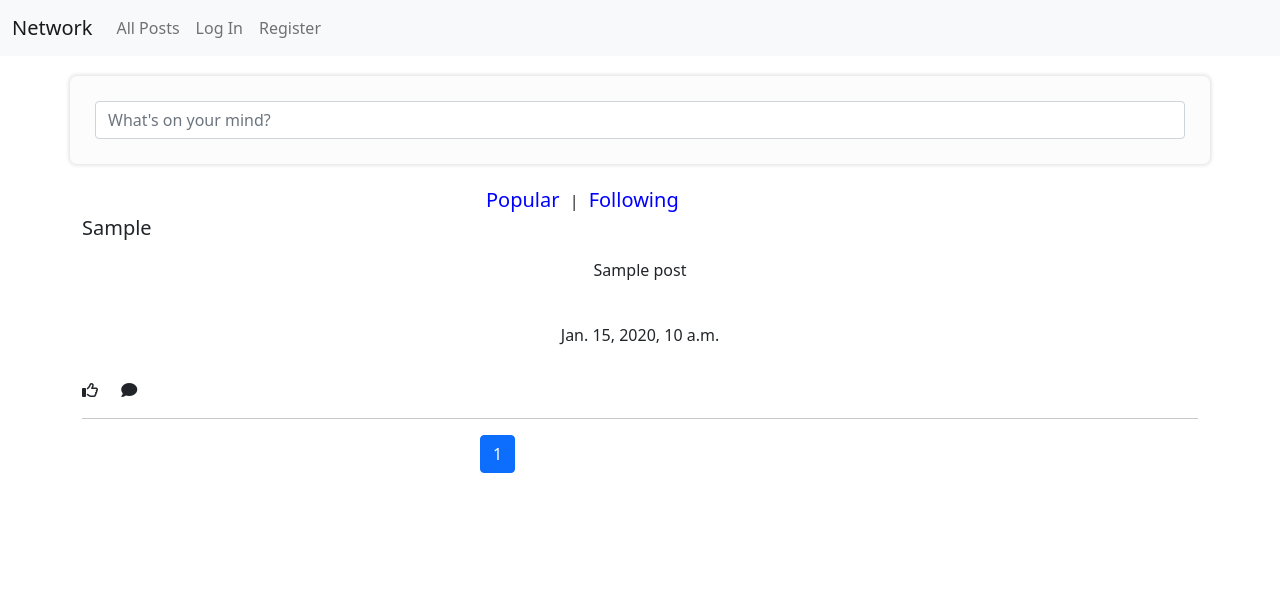
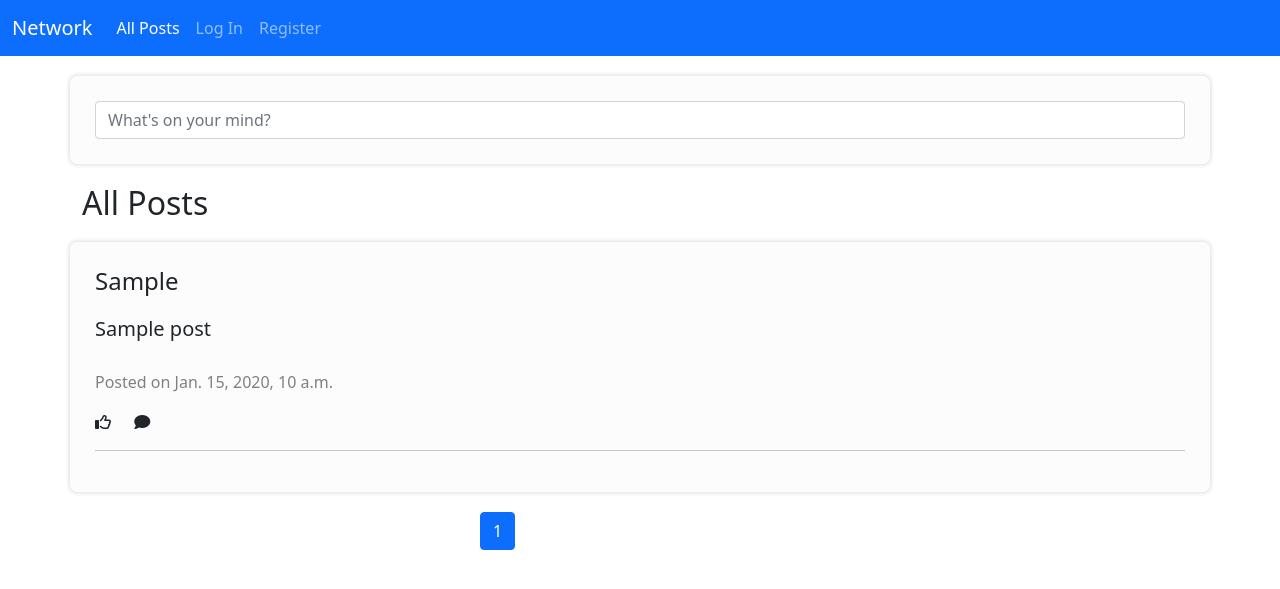
Before and after one commit to farhanazmiCS/Network, a Django app: template network/templates/network/index.html in a window 1280 px wide. Shown: the top 589 px of the page. Run offline with Django 3.2, Linux system fonts and the light colour scheme; data comes from the database, SQL or seed files in the repository; both versions use the stored data as it was after the commit; the template is opened without the code that fills it: most values are stand-ins (such as "Sample title", 1, 10 or a date in 2020); some libraries are stand-ins or nearby versions.

Commit message:
Refinements to UI

```diff
--- a/network/static/network/network.js
+++ b/network/static/network/network.js
@@ -1,4 +1,4 @@
-// FOR CSRF TOKEN
+// FOR CSRF TOKEN: src: https://docs.djangoproject.com/en/3.2/ref/csrf/
 function getCookie(name) {
     let cookieValue = null;
     if (document.cookie && document.cookie !== '') {
@@ -19,8 +19,6 @@ const csrftoken = getCookie('csrftoken');
 
 document.addEventListener('DOMContentLoaded', () => {
     document.querySelector('#all-posts').addEventListener('click', display_all_feed);
-    document.querySelector('#all').addEventListener('click', display_all_feed);
-    document.querySelector('#following').addEventListener('click', display_following_feed);
 
     // By default load all posts
     display_all_feed();
@@ -28,6 +26,8 @@ document.addEventListener('DOMContentLoaded', () => {
 
 
 function display_all_feed() {
+
+    document.querySelector('#all-posts').style.color = 'white';
 
     fetch_all_posts();
 
@@ -72,6 +72,9 @@ function fetch_all_posts() {
             let likeCount = document.querySelector(`#like-count-${element.id}`)
             likeCount.innerHTML = `${likeNum}`;
         })
+        .catch(error => {
+            console.log(error);
+        })
 
         // Fetches comments of the post and its count
         fetch(`/comments/${element.id}`)
@@ -99,6 +102,9 @@ function fetch_all_posts() {
                     viewComment(element);
                 }
             })
+        })
+        .catch(error => {
+            console.log(error);
         })
 
         // Edit comment
@@ -178,6 +184,9 @@ function viewComment(element) {
             comments.forEach(eachComment);
         }
     })
+    .catch(error => {
+        console.log(error);
+    })
 
     function eachComment(element) {
 
@@ -235,6 +244,9 @@ function editPost(element) {
         let editField = document.querySelector(`#edit-field-${post.id}`);
         editField.innerHTML = content;
     })
+    .catch(error => {
+        console.log(error);
+    })
 
     let submitButton = document.querySelector(`#edit-post-button-${element.id}`);
 
--- a/network/static/network/styles.css
+++ b/network/static/network/styles.css
@@ -1,4 +1,4 @@
-#make-new-post {
+#make-new-post, #postsAll {
     margin: 0 auto;
     margin-top: 20px;
     margin-bottom: 20px;
@@ -6,6 +6,10 @@
     border-radius: 7px;
     background-color: #fcfcfc;
     box-shadow: 0px 0px 4px 1px #dedede;
+}
+
+#header-feed {
+    margin: 0 auto;
 }
 
 #post-placeholder-field {
@@ -38,9 +42,13 @@
 }
 
 p {
-    text-align: center;
     padding-top: 10px;
-    padding-bottom: 15px;
+    font-size: 20px;
+}
+
+.timestamp {
+    color: gray;
+    font-size: 16px;
 }
 
 .square {
@@ -114,3 +122,8 @@ a {
 #text {
     margin-bottom: 15px;
 }
+
+.already {
+    text-align: center;
+    padding-bottom: 10px;
+}
--- a/network/templates/network/index.html
+++ b/network/templates/network/index.html
@@ -33,19 +33,18 @@
         </div>
     </div>
 
-    <!-- Toggles between 'allposts' and 'following' -->
-    <div id="feed-tab">
-        <button id="all" class="tab">Popular</button> |
-        <button id="following" class="tab">Following</button>
+    <!-- Header -->
+    <div class="container" id="header-feed">
+        <h2>All Posts</h2>
     </div>
 
     <!-- Displays all the posts -->
     <div id="postsAll" class="container">
         {% for post in page %}
             <div id="{{ post.id }}"class="post-element">
-                <h5>{{ post.op }}</h5>
+                <h4>{{ post.op }}</h4>
                 <p>{{ post.post }}</p>
-                <p>{{ post.timestamp }}</p>
+                <p class="timestamp">Posted on {{ post.timestamp }}</p>
                 <div class="total-likes-{{ post.id }}">
                     <i id="like-{{ post.id }}" class="far fa-thumbs-up"></i> <h5 class="like-count" id="like-count-{{ post.id }}"></h5>
                     <i id="comment-{{ post.id }}" class="fas fa-comment"></i> <h5 class="comment-count" id="comment-count-{{ post.id }}"></h5>
@@ -85,7 +84,7 @@
                     <div class="modal-dialog modal-dialog-scrollable">
                         <div id="modal-content-edit-{{ post.id }}" class="modal-content">
                             <div class="modal-header">
-                                <h5 class="modal-title-edit-{{ post.id }}" id="staticBackdropLabel">Edit your post</h5>
+                                <h5 class="modal-title-edit-{{ post.id }}" id="staticBackdropLabel">Edit Post</h5>
                                 <button id="btn-close-edit-{{ post.id }}"type="button" class="btn-close" data-bs-dismiss="modal" aria-label="Close"></button>
                             </div>
                             <div class="modal-body" id="modal-body-parent-edit-{{ post.id }}">
--- a/network/templates/network/layout.html
+++ b/network/templates/network/layout.html
@@ -18,7 +18,7 @@
     </head>
     <body>
         {% block navbar %}
-        <nav class="navbar navbar-expand-lg navbar-light bg-light">
+        <nav class="navbar navbar-expand-lg navbar-dark bg-primary">
             <div class="container-fluid">
                 <a class="navbar-brand" href="{% url 'index' %}">Network</a>
                 <button class="navbar-toggler" type="button" data-bs-toggle="collapse" data-bs-target="#navbarSupportedContent" aria-controls="navbarSupportedContent" aria-expanded="false" aria-label="Toggle navigation">
--- a/network/templates/network/login.html
+++ b/network/templates/network/login.html
@@ -27,7 +27,7 @@
                 </div>
             </form>
 
-            <p>Don't have an account? <a href="{% url 'register' %}">Register here.</a></p>
+            <p class="already">Don't have an account? <a href="{% url 'register' %}">Register here.</a></p>
         </div>
     </div>
 {% endblock%}
--- a/network/templates/network/register.html
+++ b/network/templates/network/register.html
@@ -17,9 +17,6 @@
         <div class="square">
             <form action="{% url 'register' %}" method="post">
                 {% csrf_token %}
-                <div class="profilepicdiv">
-                    <img id="profilepic" class="rounded-circle">
-                </div>
                 <div class="input-group mb-0">
                     {{ form.Register.username }}
                 </div>
@@ -37,7 +34,7 @@
                 </div>
             </form>
 
-            <p>Already have an account? <a href="{% url 'login' %}">Log In here.</a></p>
+            <p class="already">Already have an account? <a href="{% url 'login' %}">Log In here.</a></p>
         </div>
     </div>
 {% endblock %}
```
Also changed, not shown: network/templates/network/profile.html (+10 -0 lines), db.sqlite3.
